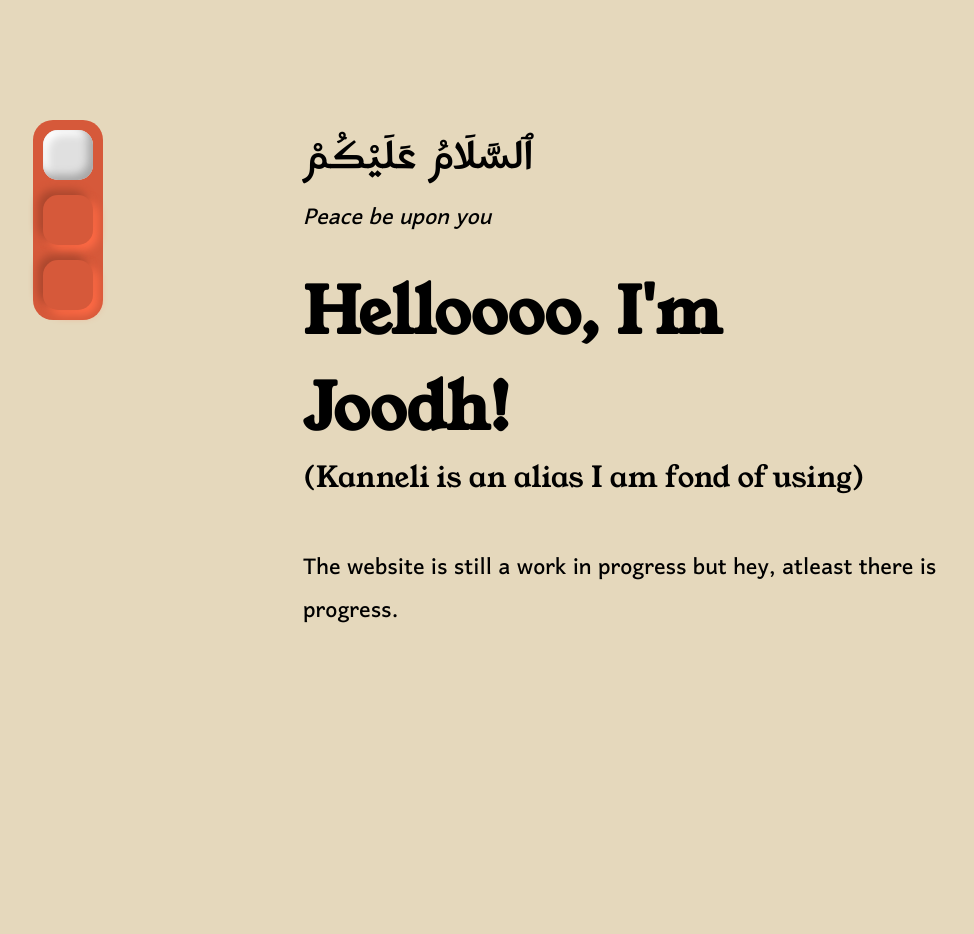
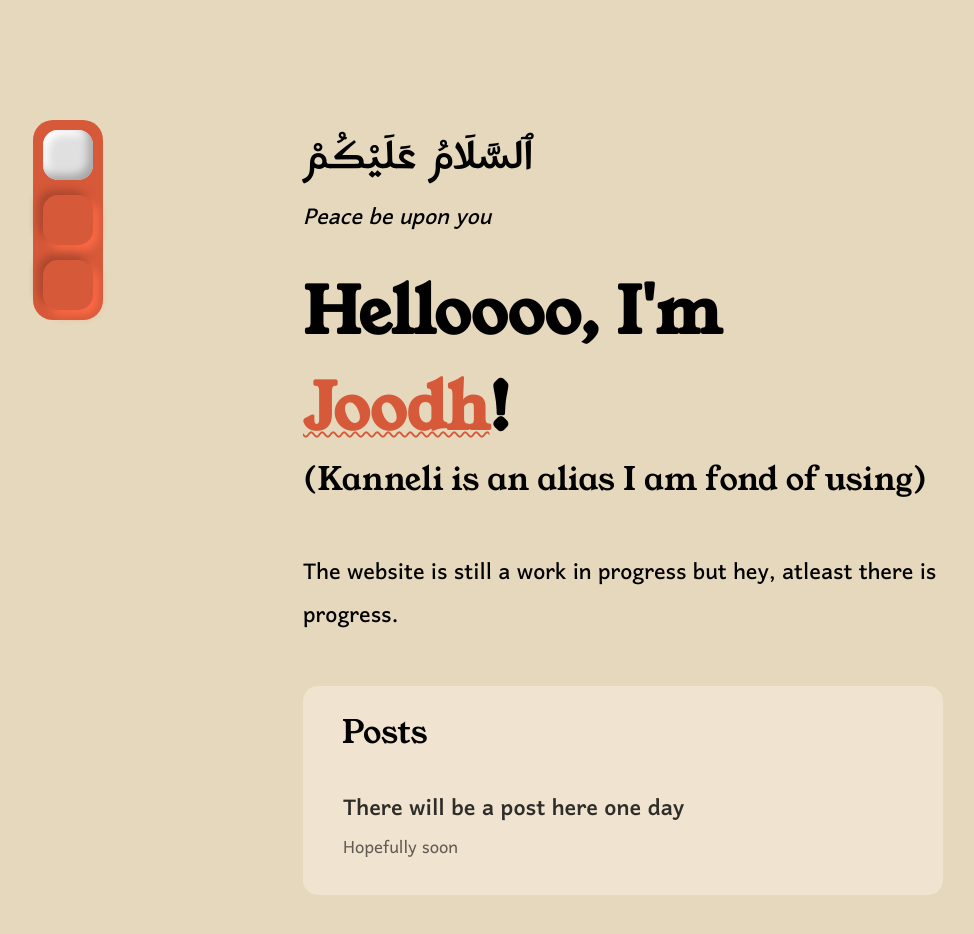
Before and after one commit to Kanneli/joodhahmednaseer, a SvelteKit app: page / in a window 1280 px wide. Shown: the part 80-1014 px from the top of the page, without its empty margins (17-991 px from the left). Before the commit the page ends 800 px from the top, so only its background shows below. Built offline with nearby package versions, Linux system fonts and the light colour scheme; what @iconify/tailwind4 would draw is missing.

Commit message:
design update and added a section for posts in the home page

```diff
--- a/src/app.html
+++ b/src/app.html
@@ -15,6 +15,7 @@
 
 <style>
 	body {
+		font-family: "Harmattan", sans-serif;
 		background-color: #e5d8bc;
 	}
 </style>
--- a/src/routes/+layout.svelte
+++ b/src/routes/+layout.svelte
@@ -60,7 +60,7 @@
 	}
 	#content {
 		width: 50vw;
-		margin-top: 200px;
+		margin: 200px 0;
 	}
 
     .nav-button {
--- a/src/routes/+page.svelte
+++ b/src/routes/+page.svelte
@@ -1,12 +1,12 @@
 <div id="hero-section">
     <div class="mb-6">
-        <h1 class="harmattan-regular">ٱلسَّلَامُ عَلَيْكُمْ</h1>
+        <h1 class="arabic">ٱلسَّلَامُ عَلَيْكُمْ</h1>
         <h3 class="translation">Peace be upon you</h3>
     </div>
 
     <div>
         <h1>
-            Helloooo, I'm Joodh!
+            Helloooo, I'm <a href="/about">Joodh</a>!
         </h1>
         <h2>
             (Kanneli is an alias I am fond of using)
@@ -18,36 +18,73 @@
     </h3>
 </div>
 
-<div>
+<div class="posts mt-12">
+    <h2 class="mx-6 mt-2 mb-4">Posts</h2>
+    <div class="post">
+        <div class="title">
+            There will be a post here one day
+        </div>
+        <div class="subtitle">
+            Hopefully soon
+        </div>
+    </div>
 </div>
 
-
 <style>
-    .harmattan-regular {
-        font-family: "Harmattan", sans-serif;
-        font-weight: 700;
-        font-style: normal;
+    a {
+        color: #d6593a;
+        text-decoration: underline #d6593a wavy 2px;
+        transition: all 0.2s;
     }
-    .translation {
-        font-style: italic;
+    a:hover {
+        color: #d6803a;
+        text-decoration: underline #d6803a wavy 2px;
+        transition: all 0.2s;
     }
-
     h1 {
         font-size: 4rem;
         font-family: "Young Serif", serif;
         font-weight: 800;
     }
-    h1.harmattan-regular {
+    h1.arabic {
+        font-family: "Harmattan", sans-serif;
+        font-weight: 700;
+        font-style: normal;
         font-size: 3.2rem;
     }
     h2 {
-        font-size: 1.8rem;
+        font-size: 2rem;
         font-family: "Young Serif", serif;
         font-weight: 400;
     }
     h3 {
         font-size: 1.8rem;
-        font-family: "Harmattan", sans-serif;
         font-weight: 500;
     }
+
+    .translation {
+        font-style: italic;
+    }
+    .posts {
+        border-radius: 15px;
+        background-color: #f0e4d0;
+        padding: 15px;
+    }
+    .posts .title {
+        font-size: 1.8em;
+        font-weight: 600;
+        opacity: 0.8;
+    }
+    .posts .subtitle {
+        font-size: 1.4em;
+        opacity: 0.6;
+    }
+    .post {
+        border-radius: 5px;
+        padding: 15px 25px;
+        transition: all 0.2s;
+    }
+    .post:hover {
+        background-color: #dacdb3;
+    }
 </style>
```
